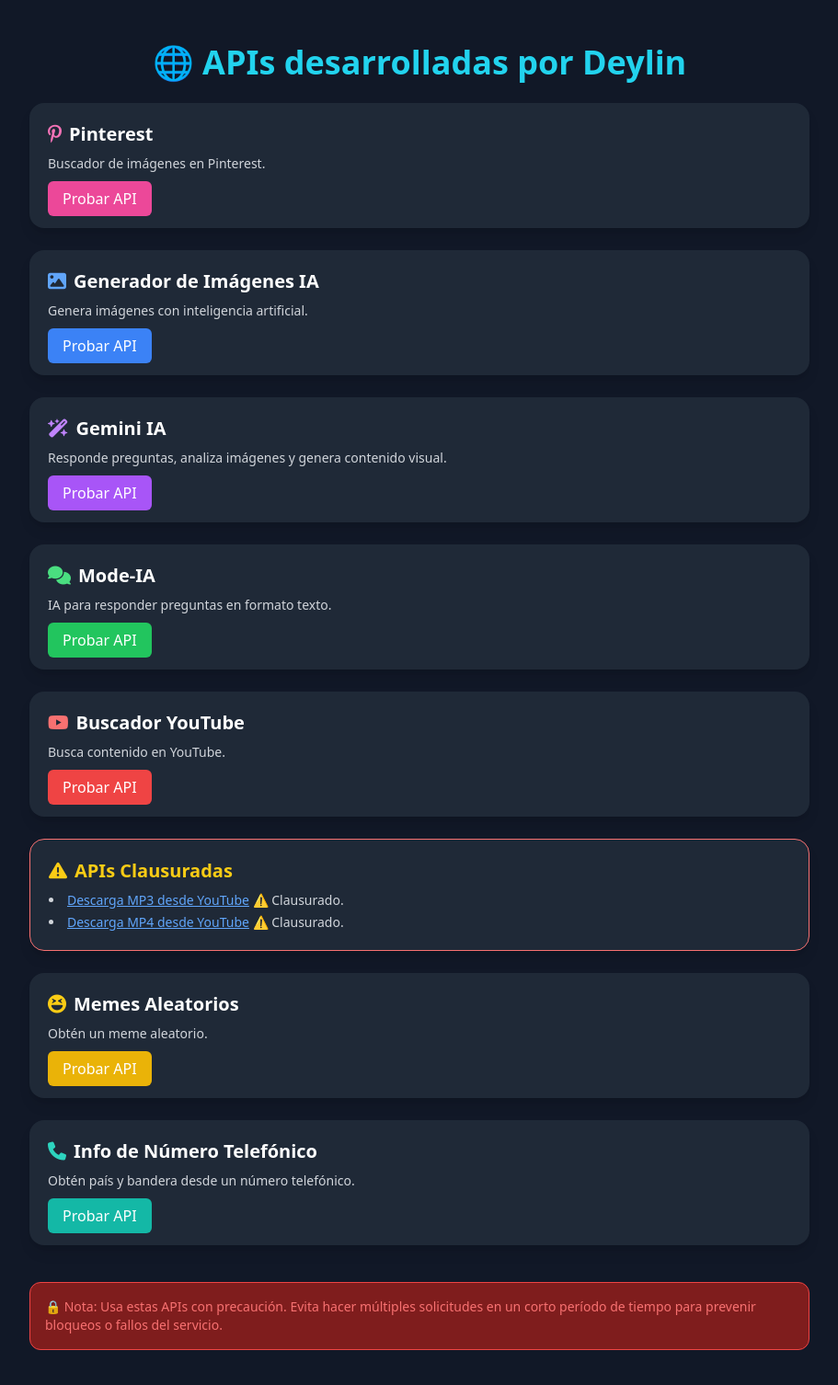
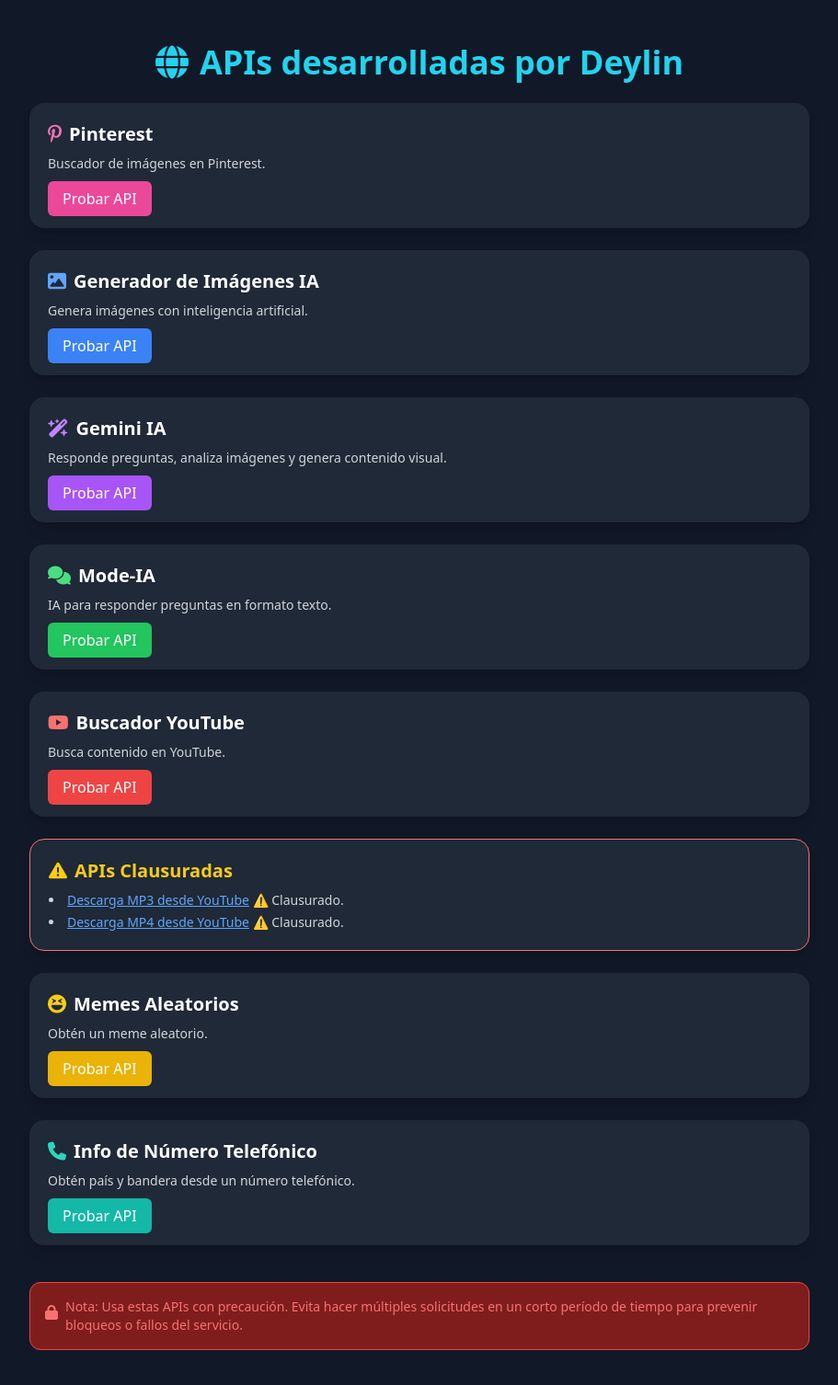
Before and after one commit to Deylin-Eliac/media-fun, a plain HTML site: page index.html in a window 1280 px wide. Shown: the whole page at 92% size, without its empty margins (184-1095 px from the left). Drawn offline with nearby package versions, Linux system fonts and the light colour scheme.

Commit message:
Actualizar index.html

```diff
--- a/index.html
+++ b/index.html
@@ -9,10 +9,11 @@
 </head>
 <body class="bg-gray-900 text-white font-sans">
 
-  <div class="max-w-4xl mx-auto py-12 px-6">
-    <h1 class="text-4xl font-bold text-center text-cyan-400 mb-6">
-      🌐 APIs desarrolladas por Deylin
-    </h1>
+ <div class="max-w-4xl mx-auto py-12 px-6">
+  <h1 class="text-4xl font-bold text-center text-cyan-400 mb-6 flex justify-center items-center gap-3">
+    <i class="fa-solid fa-globe text-cyan-400"></i>
+    APIs desarrolladas por Deylin
+  </h1>
 
     <div class="space-y-6">
 
@@ -100,11 +101,13 @@
 
     </div>
 
-    <!-- Advertencia -->
-    <div class="mt-10 text-sm text-red-400 bg-red-900 border border-red-500 p-4 rounded-xl">
-      🔒 Nota: Usa estas APIs con precaución. Evita hacer múltiples solicitudes en un corto período de tiempo para prevenir bloqueos o fallos del servicio.
-    </div>
+
+
+  <!-- Advertencia -->
+  <div class="mt-10 text-sm text-red-400 bg-red-900 border border-red-500 p-4 rounded-xl flex items-start gap-2">
+    <i class="fa-solid fa-lock mt-1 text-red-400 text-base"></i>
+    <span>
+      Nota: Usa estas APIs con precaución. Evita hacer múltiples solicitudes en un corto período de tiempo para prevenir bloqueos o fallos del servicio.
+    </span>
   </div>
-
-</body>
-</html>
+</div>
```
